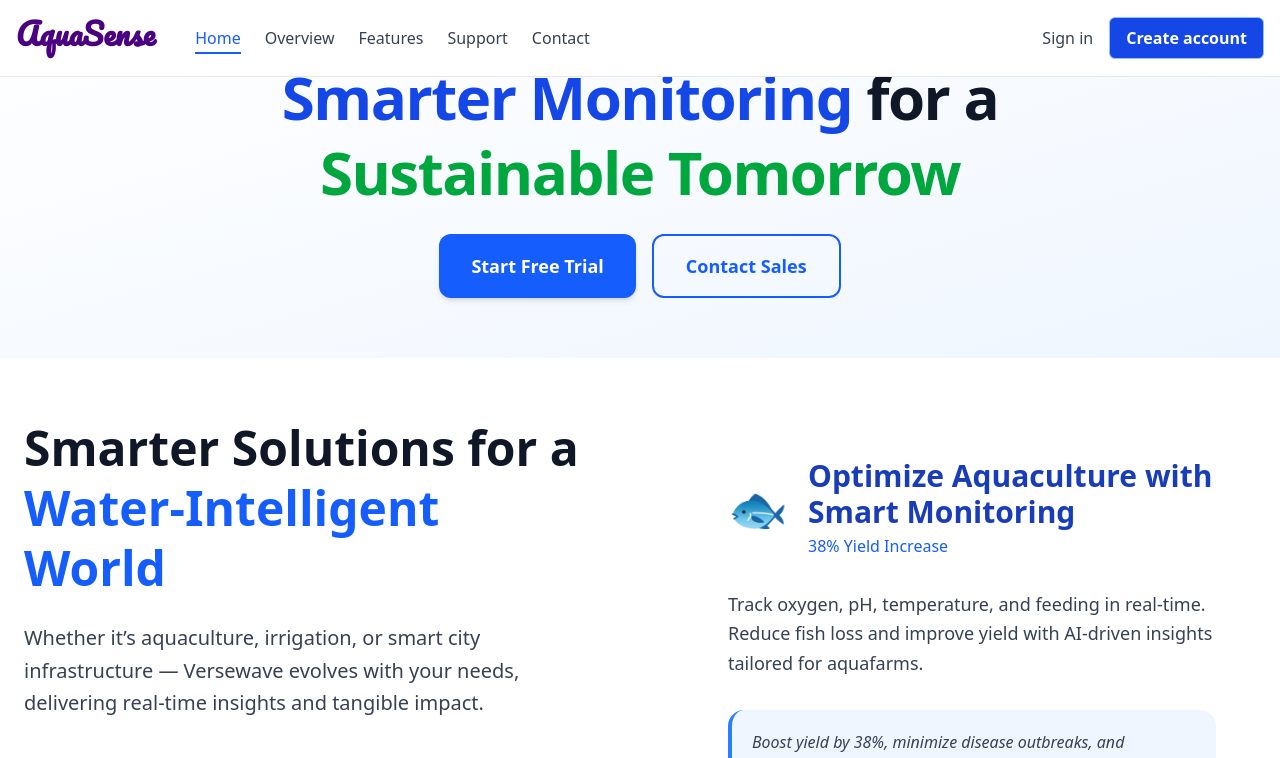
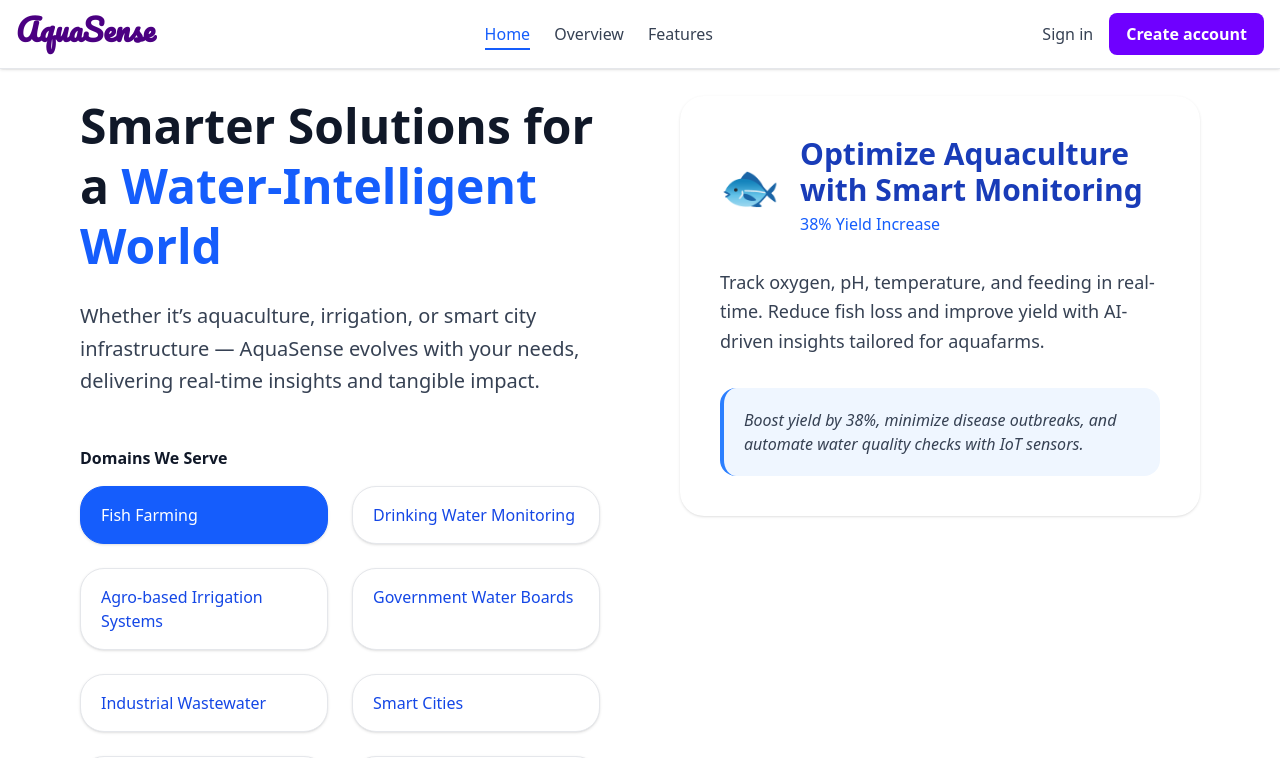
Before and after one commit to devPavanKalyan/aquasense, a React (Vite) app: page / in a window 1280 px wide. Shown: the top 758 px of the page. Built offline with nearby package versions, Linux system fonts and the light colour scheme; a web font is replaced by a local one.

Commit message:
Updated UI part

```diff
--- a/src/App.tsx
+++ b/src/App.tsx
@@ -61,11 +61,15 @@
   }
 
   return (
-    <div className="min-h-screen bg-white flex flex-col">
-      {shouldShowHeaderFooter && <Header />}
-      <div className="flex-grow">
+    <div className="flex flex-col min-h-screen bg-white text-gray-900">
+      {shouldShowHeaderFooter && (
+        <header className="fixed top-0 left-0 w-full z-50 bg-white border-b border-gray-200 shadow-sm">
+          <Header />
+        </header>
+      )}
+
+      <main className="flex-grow">
         <Routes>
-          {/* PUBLIC ROUTES */}
           {!isAuthenticated && (
             <>
               <Route path="/signup" element={<Register />} />
@@ -84,10 +88,8 @@
 
           <Route path="/create" element={<NoGoalSetUp />} />
 
-          {/* PROTECTED ROUTES */}
           {isAuthenticated && (
             <>
-              {/* AppShell for Main Pages */}
               <Route
                 path="/"
                 element={
@@ -155,28 +157,18 @@
                   }
                 />
 
-                {/* Devices Section */}
                 <Route path="devices" element={<DevicesLayout />}>
                   <Route index element={<YourDevices />} />
                   <Route path="purchased" element={<Devices />} />
-                  <Route path="connect" element={<ConnectSensorPage />} />{" "}
-                  {/* ✅ Correct */}
+                  <Route path="connect" element={<ConnectSensorPage />} />
                 </Route>
 
-                {/* <Route path="shopping/:productId" element={<Product />} /> */}
-
-                {/* Live monitoring */}
                 <Route path="monitoring" element={<LiveMonitoring />} />
-
                 <Route path="alerts" element={<Alerts />} />
-
                 <Route path="component" element={<YourComponent />} />
-
-                {/* Analytics */}
                 <Route path="analytics" element={<Analytics />} />
               </Route>
 
-              {/* Settings Section */}
               <Route
                 path="/settings"
                 element={
@@ -188,17 +180,19 @@
                 <Route path="profile" element={<ProfilePage />} />
               </Route>
 
-              {/* <Route path="/" element={<UpdatedOverviewLayout />}></Route> */}
-
               <Route path="shopping.versewave.in" element={<Shopping />} />
             </>
           )}
 
-          {/* COMMON ROUTE FOR ALL */}
           <Route path="*" element={<NotFound />} />
         </Routes>
-      </div>
-      {!shouldShowHeaderFooter ? <></> : <Footer />}
+      </main>
+
+      {shouldShowHeaderFooter && (
+        <footer className="bg-gray-50">
+          <Footer />
+        </footer>
+      )}
     </div>
   );
 }
--- a/src/authentication/SignIn.tsx
+++ b/src/authentication/SignIn.tsx
@@ -1,9 +1,10 @@
 import { useState } from "react";
-import { useNavigate, useSearchParams } from "react-router-dom";
+import { useSearchParams } from "react-router-dom";
 import CaptchaModal from "../components/fragments/CaptchaModal";
 import SignInPasswordSection from "../components/fragments/SignInPasswordSection";
 import UserTypeForm from "../components/fragments/UserTypeForm";
 import VerificationUI from "../components/fragments/VerificationUI";
+import Logo from "../components/Logo";
 
 const SignIn: React.FC = () => {
   //   const [loginType, setLoginType] = useState<"owner" | "staff">("staff");
@@ -63,17 +64,10 @@
     setUserTypeForm(true);
   };
 
-  const navigate = useNavigate();
-
   return (
     <div className="min-h-screen flex items-center justify-center">
-      <div
-        onClick={() => navigate("/")}
-        className="fixed left-5 top-5 cursor-pointer text-2xl text-black
-             transition-transform duration-300 hover:scale-105"
-        style={{ fontFamily: "'Pacifico', cursive" }}
-      >
-        AquaSense
+      <div className="fixed left-5 top-5">
+        <Logo />
       </div>
 
       {userTypeFormOpen && (
--- /dev/null
+++ b/src/components/Logo.tsx
@@ -0,0 +1,16 @@
+import { useNavigate } from "react-router-dom";
+
+const Logo = () => {
+  const navigate = useNavigate();
+  return (
+    <div
+      onClick={() => navigate("/")}
+      className="flex cursor-pointer text-3xl font-extrabold mb-2 text-[#4B0082] transition-colors"
+      style={{ fontFamily: "'Pacifico', cursive" }}
+    >
+      AquaSense
+    </div>
+  );
+};
+
+export default Logo;
--- a/src/components/fragments/RegisterForm.tsx
+++ b/src/components/fragments/RegisterForm.tsx
@@ -69,8 +69,8 @@
           px-6 sm:px-8 py-8 sm:py-10
           transition-all duration-300`}
     >
-      <h2 className="text-2xl sm:text-3xl font-bold text-zinc-800 mb-10">
-        Sign in to <span className="text-[#4B0082]">AquaSense</span>
+      <h2 className="text-2xl sm:text-3xl font-bold mb-5">
+        Sign up to AquaSense
       </h2>
 
       <label className="block mb-5">
@@ -158,6 +158,18 @@
           Sign In
         </button>
       </div>
+
+      <p className="text-xs text-zinc-500 text-center leading-relaxed mt-5">
+        By continuing, you agree to the AquaSense Customer Agreement and the{" "}
+        <a className="text-[#4B0082] hover:underline font-medium" href="#">
+          Privacy Notice
+        </a>
+        . This site uses essential cookies. See our{" "}
+        <a className="text-[#4B0082] hover:underline font-medium" href="#">
+          Cookie Notice
+        </a>
+        .
+      </p>
     </div>
   );
 };
--- a/src/components/fragments/UserTypeForm.tsx
+++ b/src/components/fragments/UserTypeForm.tsx
@@ -64,9 +64,7 @@
           px-6 sm:px-8 py-8 sm:py-10
           transition-all duration-300"
     >
-      <h2 className="text-2xl sm:text-3xl font-bold text-zinc-800 mb-10">
-        Sign in to <span className="text-[#4B0082]">AquaSense</span>
-      </h2>
+      <p className="text-2xl sm:text-3xl font-bold mb-5">Login to AquaSense</p>
 
       <div id="user_type_input" className="mb-5">
         <p className="text-zinc-700 font-medium mb-2">Select User Type:</p>
@@ -177,18 +175,6 @@
           Sign Up
         </button>
       </div>
-
-      <p className="text-xs text-zinc-500 text-center leading-relaxed mt-5">
-        By continuing, you agree to the AquaSense Customer Agreement and the{" "}
-        <a className="text-[#4B0082] hover:underline font-medium" href="#">
-          Privacy Notice
-        </a>
-        . This site uses essential cookies. See our{" "}
-        <a className="text-[#4B0082] hover:underline font-medium" href="#">
-          Cookie Notice
-        </a>
-        .
-      </p>
     </form>
   );
 };
--- a/src/components/post_login/PostSignInFooter.tsx
+++ b/src/components/post_login/PostSignInFooter.tsx
@@ -8,7 +8,7 @@
   const navigate = useNavigate();
 
   return (
-    <footer className="bg-gradient-to-t from-[#f5f7ff] to-white pt-16 pb-12 px-6 text-gray-800 shadow-inner">
+    <footer className="bg-gray-50 pt-16 pb-12 px-6 text-gray-800">
       <div
         className={clsx(
           isAuthenticated
--- a/src/components/pre_login/Header.tsx
+++ b/src/components/pre_login/Header.tsx
@@ -1,6 +1,5 @@
 import { Menu, X } from "lucide-react";
 import { useEffect, useState } from "react";
-import { useNavigate } from "react-router-dom";
 import {
   preparePkceAndRedirect,
   redirectToSignup
@@ -11,12 +10,11 @@
   sectionKeys,
   type SectionKeys
 } from "../../utils/refs";
+import Logo from "../Logo";
 import NavItems from "./NavItems";
 
 const Header = () => {
   const [isMenuOpen, setIsMenuOpen] = useState(false);
-  const navigate = useNavigate();
-
   const [activeSection, setActiveSection] = useState<SectionKeys>("overview");
 
   useEffect(() => {
@@ -50,16 +48,9 @@
   }, []);
 
   return (
-    <header className="p-4 bg-white border-b border-gray-200 mb-1 fixed w-full top-0 z-50">
-      <div className="flex items-center justify-between max-w-7xl mx-auto">
-        <div className="flex items-center space-x-10 max-[870px]:space-x-6">
-          <div
-            onClick={() => navigate("/")}
-            className="flex cursor-pointer text-3xl font-extrabold text-[#4B0082] mb-2 hover:text-[#6F00FF] transition-colors"
-            style={{ fontFamily: "'Pacifico', cursive" }}
-          >
-            AquaSense
-          </div>
+    <header className="fixed top-0 z-50 w-full bg-white border-b border-gray-200 shadow-sm">
+      <div className="flex items-center justify-between max-w-7xl mx-auto px-4 py-3">
+        <Logo />
 
         <div className="hidden min-[890px]:block">
           <NavItems
@@ -67,63 +58,52 @@
             activeSection={activeSection}
           />
         </div>
-        </div>
 
-        <div className="hidden min-[890px]:flex space-x-4">
+        <div className="hidden min-[890px]:flex items-center space-x-4">
           <button
             onClick={() => {
               preparePkceAndRedirect();
             }}
-            className="cursor-pointer text-gray-700 font-medium hover:text-blue-600 transition-colors duration-300 ease-in-out"
+            className="cursor-pointer text-gray-700 font-medium hover:text-[#6F00FF] transition-colors duration-300 ease-in-out"
           >
             Sign in
           </button>
+
           <button
-            onClick={() => {
-              redirectToSignup();
-            }}
-            className="cursor-pointer bg-blue-700 text-white px-4 py-2 rounded-md font-semibold border border-blue-300 hover:bg-blue-600 transition-all duration-300 ease-in-out"
+            onClick={redirectToSignup}
+            className="cursor-pointer bg-[#6F00FF] text-white px-4 py-2 rounded-lg font-semibold border border-transparent hover:bg-[#5800cc] transition-all duration-300 ease-in-out"
           >
             Create account
           </button>
         </div>
 
         <div className="min-[890px]:hidden">
-          <button onClick={() => setIsMenuOpen(!isMenuOpen)}>
+          <button
+            onClick={() => setIsMenuOpen(!isMenuOpen)}
+            className="p-2 rounded-md hover:bg-gray-100 transition-colors duration-200"
+          >
             {isMenuOpen ? <X size={24} /> : <Menu size={24} />}
           </button>
         </div>
       </div>
 
       {isMenuOpen && (
-        <div className="min-[890px]:hidden mt-3 space-y-3 px-4">
-          <NavItems
-            mobile
-            scrollToSection={(key) => {
-              scrollToSection(key);
-              setIsMenuOpen(false);
-            }}
-            activeSection={activeSection}
-          />
-
-          <div className="flex flex-col items-start space-y-2">
+        <div className="flex flex-col items-center gap-4 pb-4 mt-2 border-t border-gray-100 bg-white animate-fadeIn">
           <button
             onClick={() => {
               preparePkceAndRedirect();
             }}
-              className="text-gray-700 font-medium hover:text-blue-600 transition-colors duration-300 ease-in-out cursor-pointer"
+            className="w-11/12 max-w-sm bg-[#6F00FF] text-white font-semibold px-6 py-3 rounded-xl shadow-md hover:bg-[#5800cc] hover:shadow-lg transition-all duration-200"
           >
             Sign in
           </button>
+
           <button
-              onClick={() => {
-                redirectToSignup();
-              }}
-              className="cursor-pointer bg-blue-600 text-white px-4 py-2 rounded-md font-semibold shadow-md hover:bg-blue-700 transition-all duration-300"
+            onClick={redirectToSignup}
+            className="w-11/12 max-w-sm bg-white text-[#6F00FF] font-semibold px-6 py-3 rounded-xl border-2 border-[#6F00FF] hover:bg-[#f3e8ff] hover:text-[#5800cc] hover:border-[#5800cc] transition-all duration-200"
           >
             Create account
           </button>
-          </div>
         </div>
       )}
     </header>
--- a/src/components/pre_login/Home.tsx
+++ b/src/components/pre_login/Home.tsx
@@ -1,12 +1,10 @@
 // pages/Home.tsx
-import { motion } from "framer-motion";
 import React, {
   useEffect,
   useState,
   type ChangeEvent,
   type FormEvent
 } from "react";
-import { redirectToSignup } from "../../utils/authRedirects";
 import { refs } from "../../utils/refs";
 
 const domainDetails = [
@@ -105,7 +103,6 @@
   ShieldCheck
 } from "lucide-react";
 
-import { KeyboardReturn } from "@mui/icons-material";
 import { Mail, MessageSquareText, Phone } from "lucide-react";
 
 const supportOptions = [
@@ -238,7 +235,7 @@
   return (
     <div>
       <section ref={refs.home} className="scroll-mt-20">
-        <section className="bg-gradient-to-br from-white to-blue-50 py-15 px-6 sm:px-10 lg:px-20">
+        {/* <section className="bg-gradient-to-br from-white to-blue-50 mt-10 py-15 px-6 sm:px-10 lg:px-20">
           <div className="max-w-4xl mx-auto text-center">
             <motion.h1
               initial={{ opacity: 0, y: 30 }}
@@ -256,32 +253,44 @@
               animate={{ opacity: 1, y: 0 }}
               transition={{ duration: 0.8, delay: 0.4 }}
             >
-              <button className="px-8 py-4 bg-blue-600 text-white rounded-xl shadow-md hover:bg-blue-700 transition duration-300 font-semibold text-base sm:text-lg">
+              <button
+                className="px-8 py-4 bg-blue-600 text-white rounded-xl shadow-md hover:bg-blue-700 transition duration-300 font-semibold text-base sm:text-lg"
+                onClick={redirectToSignup}
+              >
                 Start Free Trial
               </button>
-              <button className="px-8 py-4 border-2 border-blue-600 text-blue-600 rounded-xl hover:bg-blue-50 transition duration-300 font-semibold text-base sm:text-lg">
+              <button
+                className="px-8 py-4 border-2 border-blue-600 text-blue-600 rounded-xl hover:bg-blue-50 transition duration-300 font-semibold text-base sm:text-lg"
+                onClick={() => {
+                  scrollToSection("contact");
+                }}
+              >
                 Contact Sales
               </button>
             </motion.div>
           </div>
+        </section> */}
       </section>
 
-        <section className="py-15 px-6 max-w-7xl mx-auto grid gap-24 lg:grid-cols-2 items-start">
+      {/* Section 1 - Domains We Serve */}
+      <section className="py-24 px-6 sm:px-12 lg:px-20 max-w-7xl mx-auto grid gap-20 lg:grid-cols-2 items-start">
         <div>
           <h2 className="text-4xl sm:text-5xl font-extrabold text-gray-900 leading-tight mb-6">
             Smarter Solutions for a{" "}
             <span className="text-blue-600">Water-Intelligent World</span>
           </h2>
+
           <p className="text-lg sm:text-xl text-gray-700 mb-10 leading-relaxed max-w-2xl">
-              Whether it’s aquaculture, irrigation, or smart city infrastructure
-              — Versewave evolves with your needs, delivering real-time insights
-              and tangible impact.
+            Whether it’s aquaculture, irrigation, or smart city infrastructure —
+            AquaSense evolves with your needs, delivering real-time insights and
+            tangible impact.
           </p>
 
           <div className="mt-12">
             <h4 className="text-md font-semibold text-gray-900 mb-4">
               Domains We Serve
             </h4>
+
             <ul className="grid grid-cols-1 sm:grid-cols-2 gap-5 sm:gap-6">
               {domainDetails.map((item, index) => (
                 <li
@@ -300,7 +309,7 @@
           </div>
         </div>
 
-          <div className="bg-white p-10 space-y-8 transition-all duration-500 ease-in-out hover:shadow-3xl">
+        <div className="bg-white p-10 space-y-8 rounded-3xl shadow-sm transition-all duration-500 ease-in-out hover:shadow-2xl">
           <div className="flex items-center gap-5">
             <div className="text-5xl text-blue-600">{activeItem.icon}</div>
             <div>
@@ -322,11 +331,11 @@
           </div>
         </div>
       </section>
-      </section>
 
+      {/* Section 2 - Overview */}
       <section
         ref={refs.overview}
-        className="scroll-mt-20 bg-white py-32 px-6 sm:px-12 lg:px-20 font-sans"
+        className="scroll-mt-20 bg-white py-24 px-6 sm:px-12 lg:px-20 font-sans"
       >
         <div className="max-w-7xl mx-auto text-center">
           <h2 className="text-4xl sm:text-5xl font-extrabold text-gray-900 mb-6 leading-tight">
@@ -340,7 +349,7 @@
             sustainable decisions.
           </p>
 
-          <div className="grid gap-8 sm:grid-cols-2 lg:grid-cols-4 max-w-5xl mx-auto">
+          <div className="grid gap-10 sm:grid-cols-2 lg:grid-cols-4 max-w-5xl mx-auto">
             {features.map((feature) => (
               <div
                 key={feature.title}
@@ -361,9 +370,10 @@
         </div>
       </section>
 
+      {/* Section 3 - Platform Features */}
       <section
         ref={refs.features}
-        className="scroll-mt-20 bg-gray-50 py-32 px-6 sm:px-12 lg:px-20 font-sans"
+        className="scroll-mt-20 bg-white py-24 px-6 sm:px-12 lg:px-20 font-sans"
       >
         <div className="max-w-7xl mx-auto text-center">
           <h2 className="text-4xl sm:text-5xl font-extrabold text-gray-900 mb-6 leading-tight">
@@ -395,7 +405,7 @@
         </div>
       </section>
 
-      <section
+      {/* <section
         ref={refs.support}
         className="scroll-mt-20 bg-blue-50 py-32 px-6 sm:px-12 lg:px-20 font-sans"
       >
@@ -429,9 +439,9 @@
             ))}
           </div>
         </div>
-      </section>
+      </section> */}
 
-      <section
+      {/* <section
         ref={refs.contact}
         className="scroll-mt-20 bg-white py-15 px-4 sm:px-8 lg:px-12 font-sans"
       >
@@ -445,7 +455,7 @@
           </p>
 
           <form
-            className="border border-2 border-[#4B0082] p-8 rounded-3xl space-y-6 text-left"
+            className="p-8 rounded-3xl space-y-6 text-left"
             onSubmit={handleSubmit}
           >
             <div className="grid gap-6 sm:grid-cols-2">
@@ -528,9 +538,9 @@
             </button>
           </form>
         </div>
-      </section>
+      </section> */}
 
-      <section className="text-gray-900 py-15 px-6 sm:px-12 lg:px-20">
+      {/* <section className="text-gray-900 py-15 px-6 sm:px-12 lg:px-20">
         <div className="max-w-5xl mx-auto text-center">
           <h2 className="text-3xl sm:text-4xl md:text-5xl font-extrabold leading-tight tracking-tight">
             Ready to <span className="text-indigo-600">optimize</span> and{" "}
@@ -551,15 +561,8 @@
               Go to Dashboard
             </button>
           </div>
-
-          <div className="mt-16 grid grid-cols-4 gap-4 max-w-lg mx-auto">
-            <div className="h-2 w-full rounded-full bg-gradient-to-r from-indigo-400 via-indigo-500 to-indigo-600 animate-pulse" />
-            <div className="h-2 w-full rounded-full bg-gradient-to-r from-emerald-400 via-emerald-500 to-emerald-600 animate-pulse delay-75" />
-            <div className="h-2 w-full rounded-full bg-gradient-to-r from-yellow-300 via-yellow-400 to-yellow-500 animate-pulse delay-150" />
-            <div className="h-2 w-full rounded-full bg-gradient-to-r from-pink-400 via-rose-400 to-rose-500 animate-pulse delay-200" />
         </div>
-        </div>
-      </section>
+      </section> */}
     </div>
   );
 };
--- a/src/components/pre_login/NavItems.tsx
+++ b/src/components/pre_login/NavItems.tsx
@@ -10,10 +10,10 @@
 const navLinks: { label: string; key: SectionKeys }[] = [
   { label: "Home", key: "home" },
   { label: "Overview", key: "overview" },
-  { label: "Features", key: "features" },
+  { label: "Features", key: "features" }
   //   { label: "Docs", key: "docs" },
-  { label: "Support", key: "support" },
-  { label: "Contact", key: "contact" }
+  //   { label: "Support", key: "support" },
+  //   { label: "Contact", key: "contact" }
   //   { label: "Help us", key: "helpus" }
 ];
 
--- a/src/pages/auth/Register.tsx
+++ b/src/pages/auth/Register.tsx
@@ -1,10 +1,10 @@
 import axios from "axios";
 import React, { useState } from "react";
-import { useNavigate } from "react-router-dom";
 import CaptchaModal from "../../components/fragments/CaptchaModal";
 import PasswordSection from "../../components/fragments/PasswordSection";
 import RegisterForm from "../../components/fragments/RegisterForm";
 import VerificationUI from "../../components/fragments/VerificationUI";
+import Logo from "../../components/Logo";
 
 axios.defaults.withCredentials = true; // ✅ Ensure cookies are sent with every request
 
@@ -18,7 +18,6 @@
   const [registerFormOpen, setRegisterFormOpen] = useState(true);
   const [passwordSectionOpen, setPasswordSectionOpen] = useState(false);
 
-  // ----- Step control -----
   const goToCaptcha = () => {
     setCaptchaOpen(true);
   };
@@ -41,7 +40,6 @@
     setRegisterFormOpen(true);
   };
 
-  // ----- Handlers -----
   const handleFullChange = (value: string) => setFullName(value);
   const handleEmailChange = (value: string) => setEmail(value);
   const handleAgreeChange = (value: boolean) => setAgreed(value);
@@ -62,10 +60,9 @@
     }
 
     console.log("Form validated - Opening Captcha...");
-    goToCaptcha(); // ✅ Only open captcha here
+    goToCaptcha();
   };
 
-  // This will be called from CaptchaModal after user successfully solves captcha
   const submitDetailsAfterCaptcha = async () => {
     setCaptchaOpen(false);
     try {
@@ -93,17 +90,10 @@
     }
   };
 
-  const navigate = useNavigate();
-
   return (
     <div className="min-h-screen flex items-center justify-center">
-      <div
-        onClick={() => navigate("/")}
-        className="fixed left-5 top-5 cursor-pointer text-2xl text-black
-             transition-transform duration-300 hover:scale-105"
-        style={{ fontFamily: "'Pacifico', cursive" }}
-      >
-        AquaSense
+      <div className="fixed left-5 top-5">
+        <Logo />
       </div>
 
       {registerFormOpen && (
```
Lines whose indentation alone changed are shown as unchanged.
